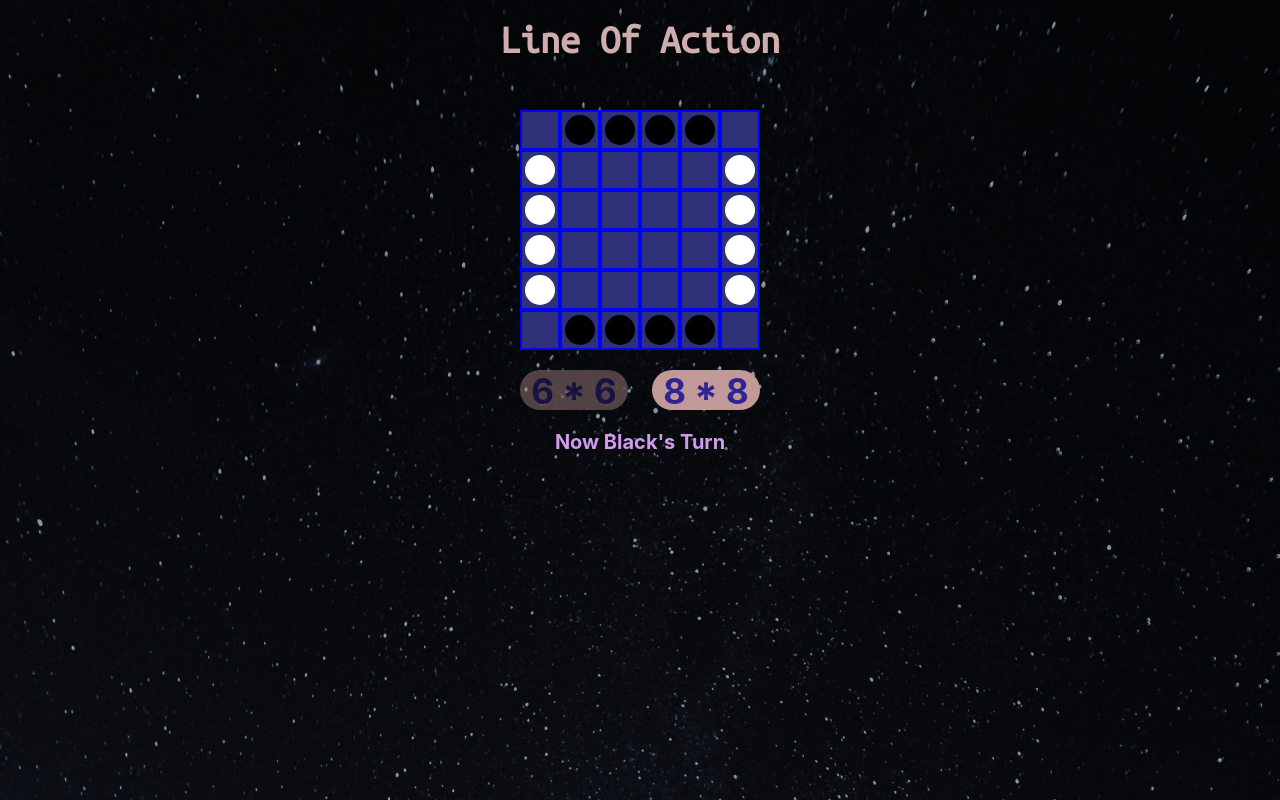
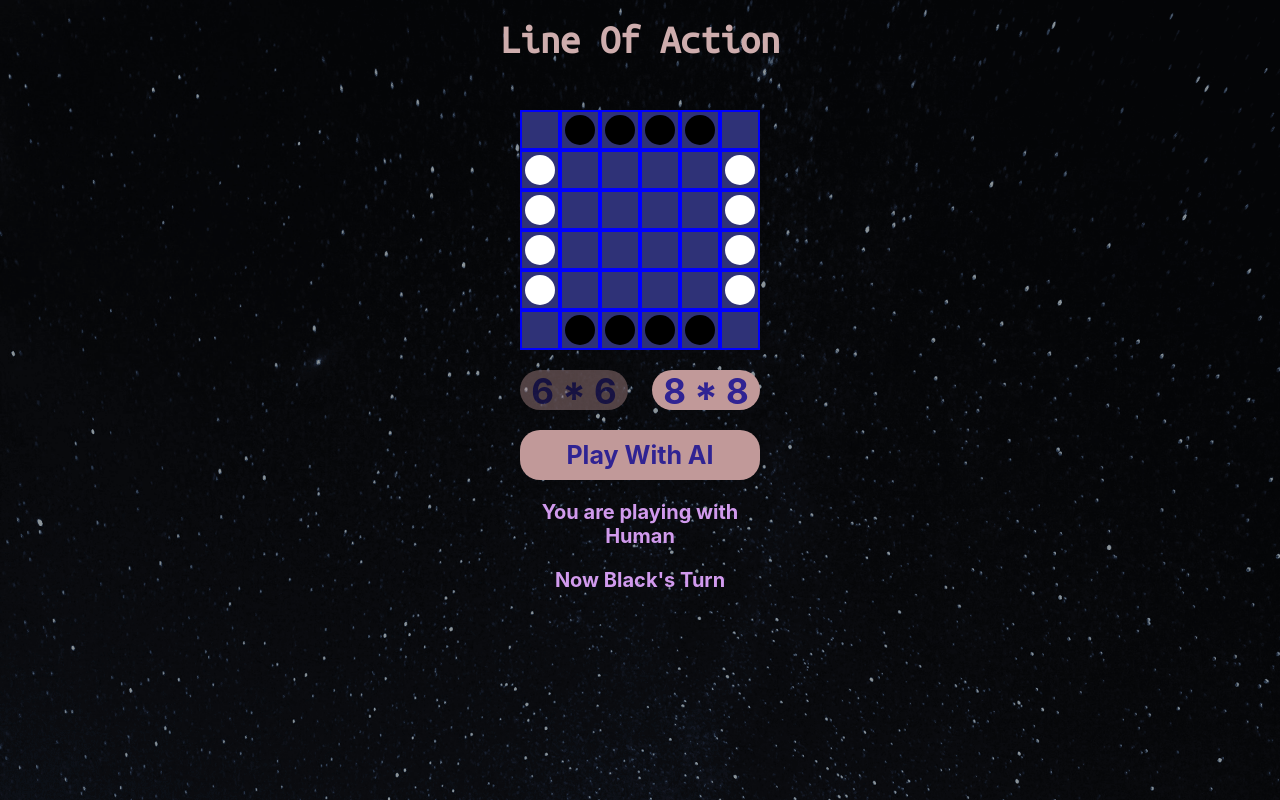
Before and after one commit to rathijitpapon/line-of-action, a React (Create React App) app: page / in a window 1280 px wide. Built offline with nearby package versions, Linux system fonts and the light colour scheme.

Commit message:
AI initialization

```diff
--- /dev/null
+++ b/src/gameLogics/AI.js
@@ -0,0 +1,117 @@
+import LOA from "./LOA";
+
+const INF = 1000000000000;
+
+class AI{
+    constructor(boardSize, whiteState, blackState) {
+        this.boardSize = boardSize;
+        this.whiteState = [...whiteState];
+        this.blackState = [...blackState];
+        this.game = new LOA(boardSize, [...whiteState], [...blackState]);
+    }
+
+    generateAIMove(depth) {
+        let bestMove = {};
+        let maxEval = -INF;
+
+        let alpha = -INF;
+        let beta = INF;
+
+        for (let checker of this.game.whiteState) {
+            const moves = this.game.calculateMoves(checker);
+
+            for(let move of moves) {
+                const nextGame = new LOA(this.game.boardSize, [...this.game.whiteState], [...this.game.blackState]);
+                nextGame.doMove(move.state, move.move, checker);
+                let eVal = this.runMiniMax(nextGame, depth - 1, alpha, beta, false);
+
+                maxEval = Math.max(maxEval, eVal);
+                if(eVal === maxEval) {
+                    bestMove = {...move, selectedChecker: checker};
+                }
+                alpha = Math.max(alpha, eVal);
+                if(beta <= alpha) {
+                    break;
+                }
+            }
+
+            if(beta <= alpha) {
+                break;
+            }
+        }
+
+        return bestMove;
+    }
+
+    runMiniMax(game, depth, alpha, beta, maximizingPlayer) {
+        if(!depth || this.checkEndGame(game)) {
+            return this.evaluationFunction(game);
+        }
+
+        if(maximizingPlayer) {
+            let maxEval = -INF;
+
+            for (let checker of game.whiteState) {
+                const moves = game.calculateMoves(checker);
+
+                for(let move of moves) {
+                    const nextGame = new LOA(this.game.boardSize, [...this.game.whiteState], [...this.game.blackState]);
+                    nextGame.doMove(move.state, move.move, checker);
+                    let eVal = this.runMiniMax(nextGame, depth - 1, alpha, beta, false);
+
+                    maxEval = Math.max(maxEval, eVal);
+                    alpha = Math.max(alpha, eVal);
+                    if(beta <= alpha) {
+                        break;
+                    }
+                }
+                if(beta <= alpha) {
+                    break;
+                }
+            }
+
+            return maxEval;
+        }
+        else {
+            let minEval = INF;
+
+            for (let checker of game.blackState) {
+                const moves = game.calculateMoves(checker);
+
+                for(let move of moves) {
+                    const nextGame = new LOA(this.game.boardSize, [...this.game.whiteState], [...this.game.blackState]);
+                    nextGame.doMove(move.state, move.move, checker);
+                    let eVal = this.runMiniMax(nextGame, depth - 1, alpha, beta, true);
+
+                    minEval = Math.min(minEval, eVal);
+                    beta = Math.min(beta, eVal);
+                    if(beta <= alpha) {
+                        break;
+                    }
+                }
+                if(beta <= alpha) {
+                    break;
+                }
+            }
+
+            return minEval;
+        }
+    }
+
+    checkEndGame(game) {
+        let endGame = game.findEndGame();
+        let isEnd = false;
+
+        if(endGame.white || endGame.black || !endGame.whiteMovable) {
+            isEnd = true;
+        }
+
+        return isEnd;
+    }
+
+    evaluationFunction(game) {
+       return 0;
+    }
+}
+
+export default AI;
--- a/src/views/Home/index.js
+++ b/src/views/Home/index.js
@@ -2,11 +2,12 @@ import React, {useState, useEffect} from 'react';
 import { toast } from 'react-toastify';
 
 import LOA from "../../gameLogics/LOA";
+import AI from "../../gameLogics/AI";
 
 import style from "./styles";
 
 const Home = () => {
-    const {mainContainer, titleContainer, gameBoardContainer, gameBoxContainer, blackCheckerContainer, whiteCheckerContainer, optionContainer, buttonContainer, textContainer, moveContainer} = style();
+    const {mainContainer, titleContainer, gameBoardContainer, gameBoxContainer, blackCheckerContainer, whiteCheckerContainer, optionContainer, buttonContainer, playButtonContainer, textContainer, moveContainer} = style();
 
     const [boardSize, setBoardSize] = useState(6);
     const [optionWidth, setOptionWidth] = useState("240px");
@@ -17,6 +18,10 @@ const Home = () => {
     const [blackState, setBlackState] = useState([1, 2, 3, 4, 31, 32, 33, 34 ]);
 
     const [gridTemplate, setGridTemplate] = useState("40px 40px 40px 40px 40px 40px");
+
+    const [playingMode, setPlayingMode] = useState(false);
+    const [playingModeMsg, setPlayingModeMsg] = useState("Play With AI");
+    const [modeMsg, setModeMsg] = useState("You are playing with Human");
 
     const [game, setGame] = useState(new LOA(boardSize, whiteState, blackState));
     const [selectedChecker, setSelectedChecker] = useState(null);
@@ -82,8 +87,58 @@ const Home = () => {
         });
     };
 
+    const onPlayClick = () => {
+        if(boardSize === 6) {
+            setWhiteState([6, 12, 18, 24, 11, 17, 23, 29 ]);
+            setBlackState([1, 2, 3, 4, 31, 32, 33, 34 ]);
+            setGame(new LOA(6, [6, 12, 18, 24, 11, 17, 23, 29 ], [1, 2, 3, 4, 31, 32, 33, 34 ]));
+        }
+        else if(boardSize === 8) {
+            setWhiteState([8, 16, 24, 32, 40, 48, 15, 23, 31, 39, 47, 55 ]);
+            setBlackState([1, 2, 3, 4, 5, 6, 57, 58, 59, 60, 61, 62 ]);
+            setGame(new LOA(8, [8, 16, 24, 32, 40, 48, 15, 23, 31, 39, 47, 55 ], [1, 2, 3, 4, 5, 6, 57, 58, 59, 60, 61, 62 ]));
+        }
+
+        if(playingMode){
+            setPlayingMode(false);
+            setPlayingModeMsg("Play With AI");
+            setModeMsg("You are playing with Human");
+        }
+        else {
+            setPlayingMode(true);
+            setPlayingModeMsg("Play With Human");
+            setModeMsg("You are playing with AI");
+        }
+        setGameTurn(false);
+        setTurnMsg("Now Black's Turn");
+        setMoveIcon({
+            up: false,
+            down: false,
+            left: false,
+            right: false,
+            mainDiagonalUp: false,
+            mainDiagonalDown: false,
+            secondDiagonalUp: false,
+            secondDiagonalDown: false,
+        });
+    }
+
     const onCellClick = (index) => {
         setSelectedChecker(index);
+
+        if(whiteState.includes(index) && playingMode) {
+            setMoveIcon({
+                up: false,
+                down: false,
+                left: false,
+                right: false,
+                mainDiagonalUp: false,
+                mainDiagonalDown: false,
+                secondDiagonalUp: false,
+                secondDiagonalDown: false,
+            });
+            return;
+        }
 
         if((!gameTurn && blackState.includes(index)) || (gameTurn && whiteState.includes(index))){
             const moves = game.calculateMoves(index);
@@ -125,6 +180,7 @@ const Home = () => {
         else {
             setTurnMsg("Now White's Turn");
         }
+
         setGameTurn(!gameTurn);
         setWhiteState(newStates.whiteState);
         setBlackState(newStates.blackState);
@@ -140,9 +196,9 @@ const Home = () => {
         });
 
         if(newStates.msg1){
-            toast.success(newStates.msg1,  {
+            toast.info(newStates.msg1,  {
                 position: "top-right",
-                autoClose: 3000,
+                autoClose: 2000,
                 hideProgressBar: false,
                 closeOnClick: true,
                 pauseOnHover: true,
@@ -151,15 +207,51 @@ const Home = () => {
             });
         }
         if(newStates.msg2){
-            toast.success(newStates.msg2,  {
+            toast.info(newStates.msg2,  {
                 position: "top-right",
-                autoClose: 3000,
+                autoClose: 2000,
                 hideProgressBar: false,
                 closeOnClick: true,
                 pauseOnHover: true,
                 draggable: true,
                 progress: undefined,
             });
+        }
+
+        if(playingMode) {
+            setTimeout(() => {
+            const aiGame = new AI(boardSize, newStates.whiteState, newStates.blackState);
+            const move = aiGame.generateAIMove(6);
+            let newAIStates = game.doMove(move.state, move.move, move.selectedChecker);
+
+            setTurnMsg("Now Black's Turn");
+            setGameTurn(false);
+            setWhiteState(newAIStates.whiteState);
+            setBlackState(newAIStates.blackState);
+
+            if(newAIStates.msg1){
+                toast.info(newAIStates.msg1,  {
+                    position: "top-right",
+                    autoClose: 2000,
+                    hideProgressBar: false,
+                    closeOnClick: true,
+                    pauseOnHover: true,
+                    draggable: true,
+                    progress: undefined,
+                });
+            }
+            if(newAIStates.msg2){
+                toast.info(newAIStates.msg2,  {
+                    position: "top-right",
+                    autoClose: 2000,
+                    hideProgressBar: false,
+                    closeOnClick: true,
+                    pauseOnHover: true,
+                    draggable: true,
+                    progress: undefined,
+                });
+            }
+        }, 100);
         }
     };
 
@@ -171,7 +263,7 @@ const Home = () => {
         function checkEndGame() {
             if(gameTurn && endGame.black) {
                 toast.success("Black Won The Game!",  {
-                    position: "top-right",
+                    position: "top-center",
                     autoClose: 3000,
                     hideProgressBar: false,
                     closeOnClick: true,
@@ -183,7 +275,7 @@ const Home = () => {
             }
             else if(!gameTurn && endGame.white) {
                 toast.success("White Won The Game!",  {
-                    position: "top-right",
+                    position: "top-center",
                     autoClose: 3000,
                     hideProgressBar: false,
                     closeOnClick: true,
@@ -195,7 +287,7 @@ const Home = () => {
             }
             else if(gameTurn && endGame.white) {
                 toast.success("White Won The Game!",  {
-                    position: "top-right",
+                    position: "top-center",
                     autoClose: 3000,
                     hideProgressBar: false,
                     closeOnClick: true,
@@ -207,7 +299,7 @@ const Home = () => {
             }
             else if(!gameTurn && endGame.black) {
                 toast.success("Black Won The Game!",  {
-                    position: "top-right",
+                    position: "top-center",
                     autoClose: 3000,
                     hideProgressBar: false,
                     closeOnClick: true,
@@ -219,7 +311,7 @@ const Home = () => {
             }
             else if(!gameTurn && !endGame.blackMovable) {
                 toast.success("White Won The Game!",  {
-                    position: "top-right",
+                    position: "top-center",
                     autoClose: 3000,
                     hideProgressBar: false,
                     closeOnClick: true,
@@ -231,7 +323,7 @@ const Home = () => {
             }
             else if(gameTurn && !endGame.whiteMovable) {
                 toast.success("Black Won The Game!",  {
-                    position: "top-right",
+                    position: "top-center",
                     autoClose: 3000,
                     hideProgressBar: false,
                     closeOnClick: true,
@@ -310,6 +402,12 @@ const Home = () => {
                         <div className={buttonContainer} onClick={onSixClick} style={{opacity: sixOpacity}}>6 * 6</div>
                         <div className={buttonContainer} onClick={onEightClick} style={{opacity: eightOpacity}}>8 * 8</div>
                     </div>
+
+                    <div className={optionContainer} >
+                        <div className={playButtonContainer} onClick={onPlayClick}>{playingModeMsg}</div>
+                    </div>
+
+                    <div className={textContainer}>{modeMsg}</div>
 
                     <div className={textContainer}>{turnMsg}</div>
 
--- a/src/views/Home/styles.js
+++ b/src/views/Home/styles.js
@@ -80,6 +80,23 @@ const style = makeStyles((theme) => ({
     },
   },
 
+  playButtonContainer: {
+    height: "40px",
+    width: "100%",
+    borderRadius: "20px",
+    backgroundColor: "#c19999",
+    textAlign: "center",
+    cursor: "pointer",
+    color: "#302393",
+    fontSize: "25px",
+    fontWeight: "bold",
+    paddingTop: "10px",
+
+    "&:hover": {
+      opacity: "0.5",
+    },
+  },
+
   textContainer: {
     marginTop: "20px",
     textAlign: "center",
```
Also changed, not shown: src/gameLogics/LOA.js (+9 -0 lines).
